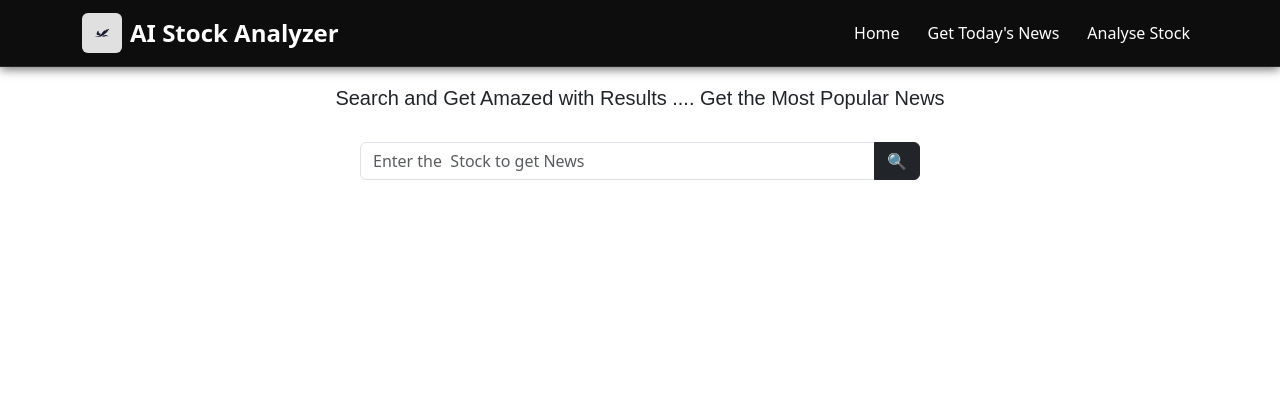
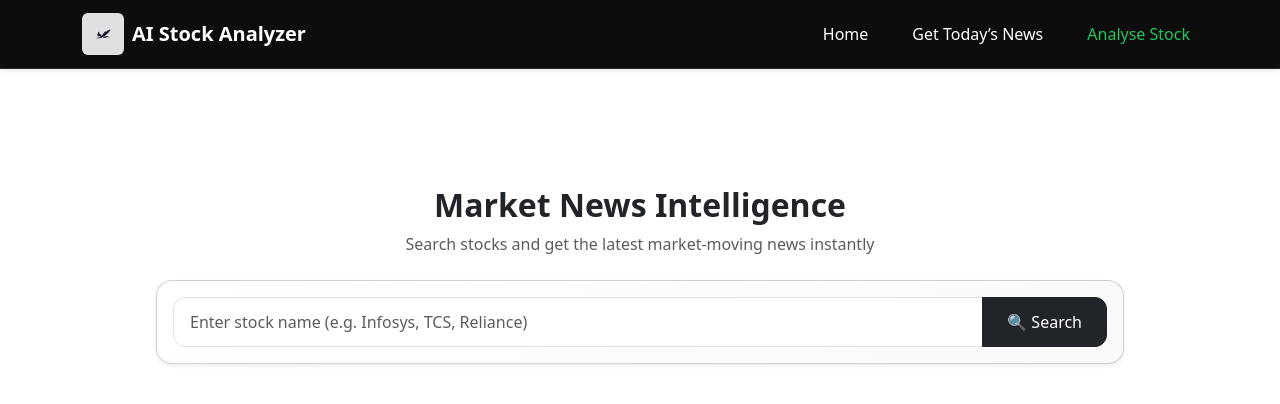
Before and after one commit to praveen1817/ai-stock-analyser, a React (Vite) app in the folder frontend/: page /news in a window 1280 px wide. Shown: the top 404 px of the page. Built offline with nearby package versions, Linux system fonts and the light colour scheme.

Commit message:
The OverAll UI of the Project is updated

```diff
--- a/frontend/src/pages/Home/Home.jsx
+++ b/frontend/src/pages/Home/Home.jsx
@@ -47,63 +47,38 @@ const Home = () => {
       {/* Main Content */}
       <div className="main-content">
         {/* Navbar */}
-        <nav className="navbar navbar-expand-lg navbar-dark fixed-top">
+        <nav className="navbar navbar-expand-lg navbar-dark fixed-top custom-navbar shadow-sm">
                       <div className="container">
-            {/* Logo + Title */}
-            <Link to="/" className="navbar-brand d-flex align-items-center">
+                        <Link to="/home" className="navbar-brand d-flex align-items-center gap-2">
                           <img
                             src="/images/logo.jpeg"
                             alt="AI Stock Analyzer Logo"
-                width="40"
-                height="40"
-                className="me-2 rounded"
+                            width="42"
+                            height="42"
+                            className="rounded"
                           />
-              <span className="fw-bold fs-4">AI Stock Analyzer</span>
+                          <span className="fw-bold fs-5">AI Stock Analyzer</span>
                         </Link>
 
-            {/* Mobile Toggle */}
                         <button
-              className="navbar-toggler"
+                          className="navbar-toggler border-0"
                           type="button"
                           data-bs-toggle="collapse"
                           data-bs-target="#navbarNav"
-              aria-controls="navbarNav"
-              aria-expanded="false"
-              aria-label="Toggle navigation"
                         >
                           <span className="navbar-toggler-icon"></span>
                         </button>
 
-            {/* Navigation Links + Profile Icon */}
-            <div className="collapse navbar-collapse" id="navbarNav">
-              <ul className="navbar-nav ms-auto align-items-center">
+                        <div className="collapse navbar-collapse mt-3 mt-lg-0" id="navbarNav">
+                          <ul className="navbar-nav ms-auto align-items-lg-center gap-lg-3">
                             <li className="nav-item">
-                    <Link to="/home" className="nav-link active">Home</Link>
+                              <Link className="nav-link nav-hover" to="/home">Home</Link>
                             </li>
                             <li className="nav-item">
-                    <Link to="/news" className="nav-link">Get Today's News</Link>
+                              <Link className="nav-link nav-hover" to="/news">Get Today’s News</Link>
                             </li>
                             <li className="nav-item">
-                    <Link to="/analyze" className="nav-link">Analyse Stock</Link>
-                  </li>
-
-                  {/* Profile with Name (No Icon) */}
-                  <li className="nav-item dropdown">
-                    <a
-                      className="nav-link dropdown-toggle text-white fw-semibold"
-                      href="#"
-                      role="button"
-                      data-bs-toggle="dropdown"
-                      aria-expanded="false"
-                    >
-                      {username}  {/* ← Replace with actual user name later */}
-                    </a>
-                    <ul className="dropdown-menu dropdown-menu-end">
-                      <li><Link to="/profile" className="dropdown-item">My Profile</Link></li>
-                      <li><Link to="/settings" className="dropdown-item">Settings</Link></li>
-                      <li><hr className="dropdown-divider" /></li>
-                      <li><a className="dropdown-item text-danger" href="#">Logout</a></li>
-                    </ul>
+                              <Link className="nav-link nav-hover active" to="/analyze">Analyse Stock</Link>
                             </li>
                           </ul>
                         </div>
--- a/frontend/src/pages/newsSection/News.css
+++ b/frontend/src/pages/newsSection/News.css
@@ -45,3 +45,96 @@
 body {
   padding-top: 70px;
 }
+/* ===== PAGE WRAPPER ===== */
+.news-page-wrapper {
+  width: 100%;
+  max-width: 1000px;
+  padding: 1rem;
+}
+
+/* ===== SEARCH CARD ===== */
+.news-search-card {
+  border-radius: 16px;
+  background: linear-gradient(135deg, #ffffff, #f8f9fa);
+  transition: transform 0.3s ease, box-shadow 0.3s ease;
+}
+
+.news-search-card:hover {
+  transform: translateY(-4px);
+  box-shadow: 0 12px 30px rgba(0, 0, 0, 0.12);
+}
+
+/* ===== INPUT ===== */
+.news-input {
+  border-radius: 12px 0 0 12px;
+  padding: 0.75rem 1rem;
+}
+
+.news-search-btn {
+  border-radius: 0 12px 12px 0;
+  padding: 0 1.5rem;
+  transition: all 0.25s ease;
+}
+
+.news-search-btn:hover {
+  transform: translateY(-1px);
+}
+
+/* ===== RESULTS ANIMATION ===== */
+.news-results {
+  animation: fadeUp 0.6s ease forwards;
+}
+
+/* ===== ENTRY ANIMATIONS ===== */
+.fade-in {
+  animation: fadeIn 0.8s ease forwards;
+}
+
+.slide-up {
+  animation: slideUp 0.6s ease forwards;
+}
+
+/* ===== KEYFRAMES ===== */
+@keyframes fadeIn {
+  from {
+    opacity: 0;
+    transform: translateY(8px);
+  }
+  to {
+    opacity: 1;
+    transform: translateY(0);
+  }
+}
+
+@keyframes slideUp {
+  from {
+    opacity: 0;
+    transform: translateY(20px);
+  }
+  to {
+    opacity: 1;
+    transform: translateY(0);
+  }
+}
+
+@keyframes fadeUp {
+  from {
+    opacity: 0;
+    transform: translateY(25px);
+  }
+  to {
+    opacity: 1;
+    transform: translateY(0);
+  }
+}
+
+/* ===== MOBILE OPTIMIZATION ===== */
+@media (max-width: 576px) {
+  .news-search-btn {
+    padding: 0 1rem;
+  }
+
+  h2 {
+    font-size: 1.4rem;
+  }
+}
--- a/frontend/src/pages/newsSection/News.jsx
+++ b/frontend/src/pages/newsSection/News.jsx
@@ -44,74 +44,98 @@ export default function Navbar({ username = "User" }) {
   return (
     <>
     <div className="conatiner d-flex justify-content-center">
-    <nav className="navbar navbar-expand-lg navbar-dark fixed-top custom-navbar">
+    {/* Navbar */}
+              <nav className="navbar navbar-expand-lg navbar-dark fixed-top custom-navbar shadow-sm">
               <div className="container">
-        <Link to="/home" className="navbar-brand d-flex align-items-center">
+                <Link to="/home" className="navbar-brand d-flex align-items-center gap-2">
                   <img
                     src="/images/logo.jpeg"
                     alt="AI Stock Analyzer Logo"
-            width="40"
-            height="40"
-            className="me-2 rounded"
+                    width="42"
+                    height="42"
+                    className="rounded"
                   />
-          <span className="fw-bold fs-4">AI Stock Analyzer</span>
+                  <span className="fw-bold fs-5">AI Stock Analyzer</span>
                 </Link>
 
                 <button
-          className="navbar-toggler"
+                  className="navbar-toggler border-0"
                   type="button"
                   data-bs-toggle="collapse"
                   data-bs-target="#navbarNav"
-          aria-controls="navbarNav"
-          aria-expanded="false"
-          aria-label="Toggle navigation"
                 >
                   <span className="navbar-toggler-icon"></span>
                 </button>
 
-        {/* Navigation Links + Profile */}
-        <div className="collapse navbar-collapse" id="navbarNav">
-          <ul className="navbar-nav ms-auto align-items-center">
+                <div className="collapse navbar-collapse mt-3 mt-lg-0" id="navbarNav">
+                  <ul className="navbar-nav ms-auto align-items-lg-center gap-lg-3">
                     <li className="nav-item">
-              <Link to="/home" className="nav-link">Home</Link>
+                      <Link className="nav-link nav-hover" to="/home">Home</Link>
                     </li>
-
                     <li className="nav-item">
-              <Link to="/news" className="nav-link">Get Today's News</Link>
+                      <Link className="nav-link nav-hover" to="/news">Get Today’s News</Link>
                     </li>
-
                     <li className="nav-item">
-              <Link to="/analyze" className="nav-link">Analyse Stock</Link>
+                      <Link className="nav-link nav-hover active" to="/analyze">Analyse Stock</Link>
                     </li>
-
-
                   </ul>
                 </div>
               </div>
             </nav>
 
-      <div className="mt-3 d-flex flex-column align-items-center" style={{maxWidth:'1000px'}}>
-        <h6 style={{fontSize:'20px',fontFamily:'sans-serif'}} className="text-dark mb-3 text-center">Search and Get Amazed with Results .... Get the Most Popular News</h6>
-       <div className="input-group mt-3" style={{maxWidth:'560px',width:'100%'}}>
+      {/* Page Content */}
+<div
+  className="container-fluid d-flex justify-content-center"
+  style={{ marginTop: "100px" }}
+>
+  <div className="news-page-wrapper">
+
+    {/* Heading */}
+    <div className="text-center mb-4 fade-in">
+      <h2 className="fw-bold text-dark">
+        Market News Intelligence
+      </h2>
+      <p className="text-muted">
+        Search stocks and get the latest market-moving news instantly
+      </p>
+    </div>
+
+    {/* Search Card */}
+    <div className="card news-search-card shadow-sm slide-up">
+      <div className="card-body">
+        <div className="input-group">
           <input
             type="text"
-            placeholder="Enter the  Stock to get News"
-            className="form-control "
+            placeholder="Enter stock name (e.g. Infosys, TCS, Reliance)"
+            className="form-control news-input"
             onChange={handleChange}
           />
-          {error && <small className="text-danger">{error}</small> }
           <button
-          className="btn btn-dark"
+            className="btn btn-dark news-search-btn"
             onClick={handleSubmit}
           >
-          🔍
+            🔍 Search
           </button>
         </div>
 
+        {error && (
+          <div className="mt-2 text-center">
+            <small className="text-danger">{error}</small>
+          </div>
+        )}
+      </div>
+    </div>
+
+    {/* News Results */}
+    <div className="news-results mt-5">
+      <NewsList news={news} />
     </div>
 
   </div>
-      <NewsList news={news}/>
+</div>
+
+
+    </div>
     </>
   );
 }
```
Lines whose indentation alone changed are shown as unchanged.
